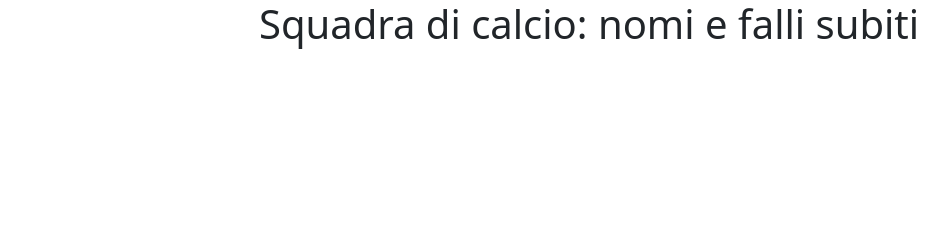
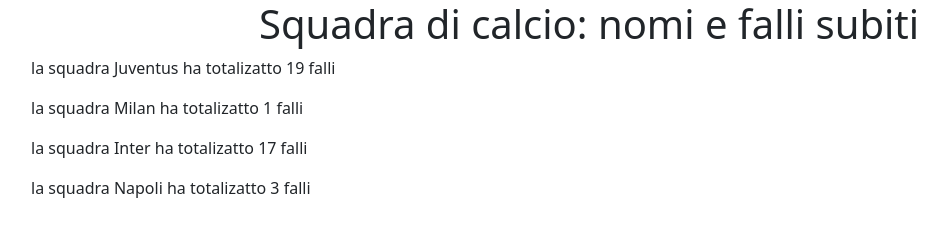
Before and after one commit to desireemezzotero/js-snack-es6, a plain HTML site: page snack-2/index.html in a window 1280 px wide. Shown: the whole page, without its empty margins (51-998 px from the left). Drawn offline with nearby package versions, Linux system fonts and the light colour scheme.

Commit message:
[add] correct snack-2

```diff
--- a/snack-2/index.html
+++ b/snack-2/index.html
@@ -14,9 +14,10 @@
 <body>
   <div class="container">
     <h1 class="text-center"> Squadra di calcio: nomi e falli subiti</h1>
-    <p class="soccer-team">
-
-    </p>
+    <p class="soccer-team"></p>
+    <p class="soccer-team2"></p>
+    <p class="soccer-team3"></p>
+    <p class="soccer-team4"></p>
   </div>
 
   <script src="js/script.js"></script>
--- a/snack-2/js/script.js
+++ b/snack-2/js/script.js
@@ -17,7 +17,10 @@
    6. stampo tutto in pagina
    */
 
-const soccerTeam = document.querySelector('soccer-team');
+const soccerTeam = document.querySelector('.soccer-team');
+const soccerTeam2 = document.querySelector('.soccer-team2');
+const soccerTeam3 = document.querySelector('.soccer-team3');
+const soccerTeam4 = document.querySelector('.soccer-team4');
 
 const soccer = [
   {
@@ -65,6 +68,10 @@ for (let i = 0; i < soccer.length; i++) {
     falliSubiti : soccer[i].falliSubiti
   });
 
+  console.log(newSoccer)
 }
 
-soccerTeam.innerText = `la squadra ${newSoccer.nome} ha totalizatto ${newSoccer.falliSubiti} falli`
+  soccerTeam.innerText = `la squadra ${newSoccer[0].nome} ha totalizatto ${newSoccer[0].falliSubiti} falli`
+  soccerTeam2.innerText = `la squadra ${newSoccer[1].nome} ha totalizatto ${newSoccer[1].falliSubiti} falli`
+  soccerTeam3.innerText = `la squadra ${newSoccer[2].nome} ha totalizatto ${newSoccer[2].falliSubiti} falli`
+  soccerTeam4.innerText = `la squadra ${newSoccer[3].nome} ha totalizatto ${newSoccer[3].falliSubiti} falli`
```
